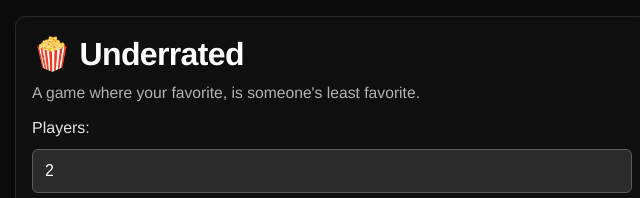
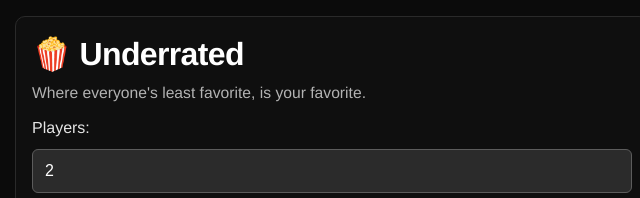
Before and after one commit to implex100c/implex100c.github.io, a website: page index.html in a window 1280 px wide. Shown: the top 198 px of the page, 308-948 px from the left. Drawn offline with Linux system fonts and the light colour scheme.

Commit message:
Refine lobby subtitle

```diff
--- a/index.html
+++ b/index.html
@@ -12,7 +12,7 @@
 <body>
   <div id="lobby">
     <h1>🍿 Underrated</h1>
-    <p class="lobby-subtitle">A game where your favorite, is someone's least favorite.</p>
+    <p class="lobby-subtitle">Where everyone's least favorite, is your favorite.</p>
     <label for="numPlayers">Players:</label>
     <input type="number" id="numPlayers" min="2" value="2" />
     <div id="playerNames"></div>
```
